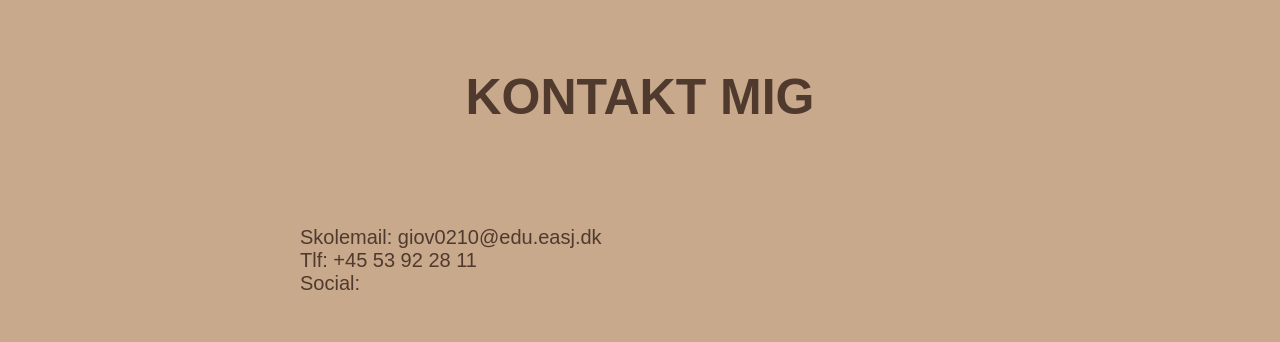
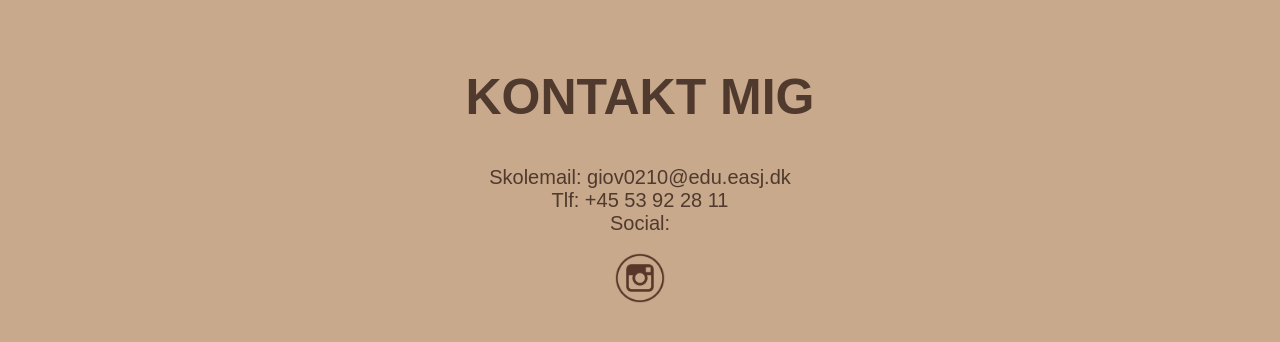
Before and after one commit to giovaterry/eksamen-1-semester, a plain HTML site: page index.html in a window 1280 px wide. Shown: the part 4087-4429 px from the top of the page. Drawn offline with Linux system fonts and the light colour scheme.

Commit message:
Footer
Jeg har tilføjet sociale medier/arbejdet med footeren

```diff
--- a/index.html
+++ b/index.html
@@ -258,7 +258,9 @@
                 <h1>KONTAKT MIG </h1>
                 <p>Skolemail: giov0210@edu.easj.dk<br>
                 Tlf: +45 53 92 28 11<br>
-                Social:</p>
+                Social:</p><br>
+                <div class="instagram"><a href="https://www.instagram.com/pandalana1/"><img src="./images/icon-insta.png"></a>
+                </div>
 
 
             </footer>
--- a/style.css
+++ b/style.css
@@ -245,7 +245,6 @@ div .info-komeptencer{
 
 
 .text-area2{
-    background-color: cyan;
     grid-area: textarea2;
 }
 /*Projekt dans dans dans del1 SLUT*/
@@ -404,6 +403,7 @@ background-size: cover;
 
 
 .project-pic6 p{
+color: white;
 font-size: 20px;
 position: absolute;
 top: 50%;
@@ -436,7 +436,7 @@ height: 600px;
 }
 
 #kontakt{
-height: 600px;
+height: 450px;
 }
 
 
@@ -454,11 +454,20 @@ footer h1{
 }
 
 footer p{
-  padding-left: 300px;
-  margin-top: 100px;
+  text-align: center;
   font-size: 20px;
 }
 
+
+.instagram{
+  display: flex;
+  justify-content: center;
+}
+
+.instagram img{
+  height: 50px;
+  width: 50px;
+}
 
 
 
```
